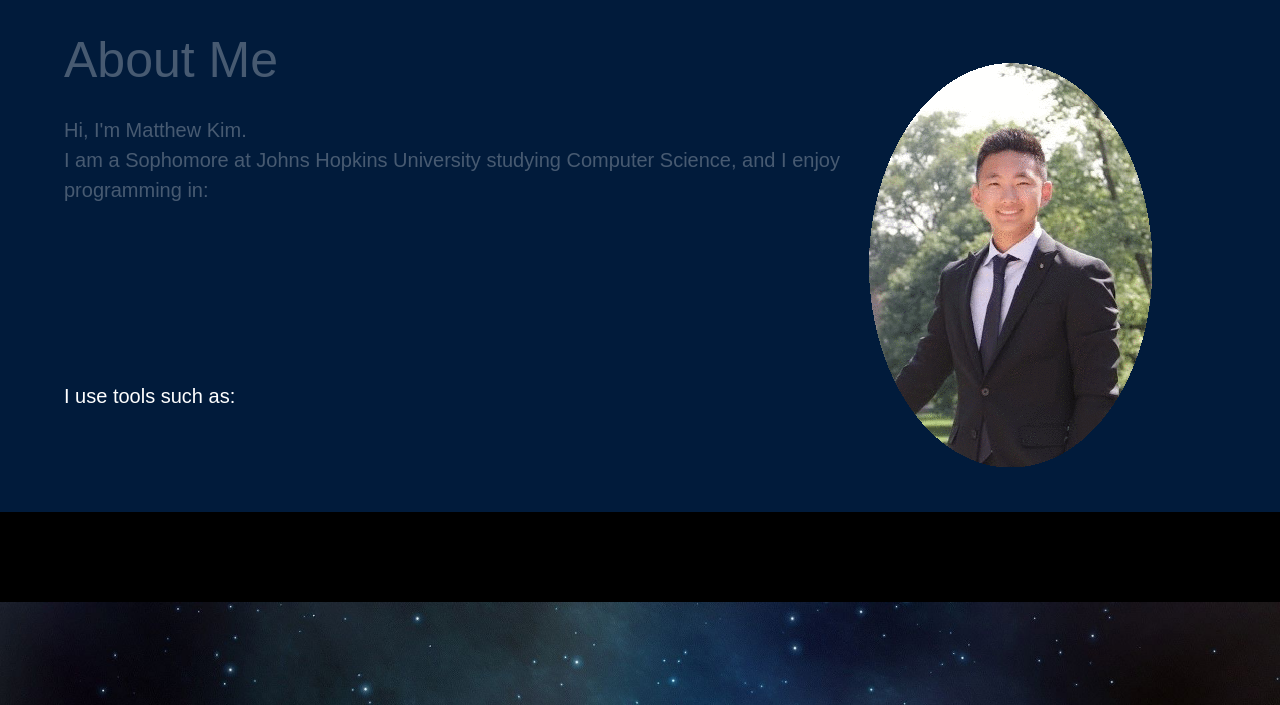
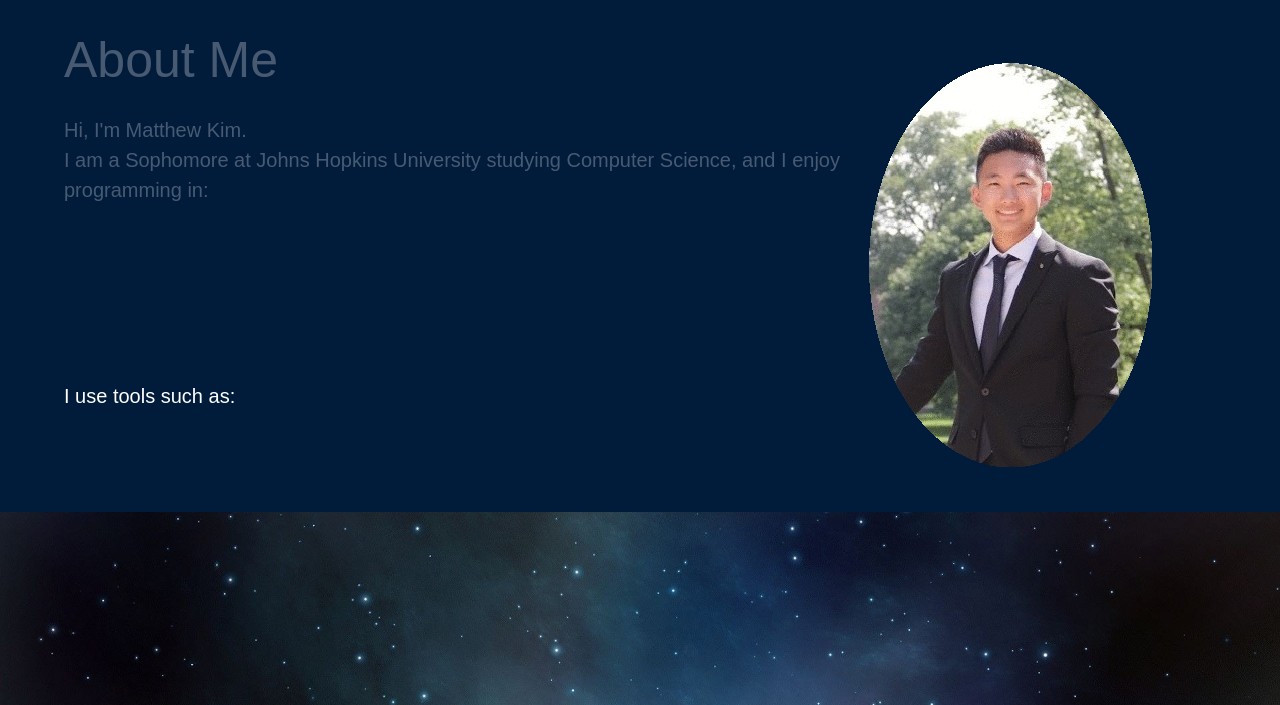
Before and after one commit to matthewsmkim1/matthewsmkim1.github.io, a PHP site: page /index.html in a window 1280 px wide. Shown: the part 801-1506 px from the top of the page. Run offline with PHP 8.4, Linux system fonts and the light colour scheme; some libraries are stand-ins or nearby versions.

Commit message:
deleted extra margin on bottom of slide 2

```diff
--- a/css/main.css
+++ b/css/main.css
@@ -282,9 +282,6 @@ main {
    background-color: #010101;
    height: 100%;
    text-align: left;
-   margin-bottom: 7%;
-
-   /*text-align: center; */
 }
 #slide-2n .bcg {
    background: none;
@@ -367,7 +364,8 @@ main {
    color:white;
    text-align: center;
    font-family: 'Raleway', sans-serif;
-   font-size: 500%;
+
+
    font-weight: lighter;
    padding-top: 10%;
 }
@@ -375,7 +373,6 @@ main {
    text-align: center;
    font-family: 'Raleway', sans-serif;
    color: white;
-   font-size: 200%;
 }
 .hsContent h3 {
    text-align: left;
--- a/index.html
+++ b/index.html
@@ -12,14 +12,7 @@
 
    <link rel="stylesheet" href="css/normalize.css">
    <link rel="stylesheet" href="css/main.css">
-   <link rel = "stylesheet" href = "css/style_tut.css">
-
-
-   <!--
-   <script src="http://code.jquery.com/jquery-1.10.2.js"></script>
-   <script src="http://code.jquery.com/ui/1.11.4/jquery-ui.js"></script>
-   <script src="js/jquery.waypoints.min.js" type="text/javascript"></script>
-   <script src="js/waypoints.js" type="text/javascript"></script>-->
+   <link rel="stylesheet" href = "css/style_tut.css">
 
    <link href="css/animate.css" rel="stylesheet"/>
    <link href="css/waypoints.css" rel="stylesheet"/>
```
